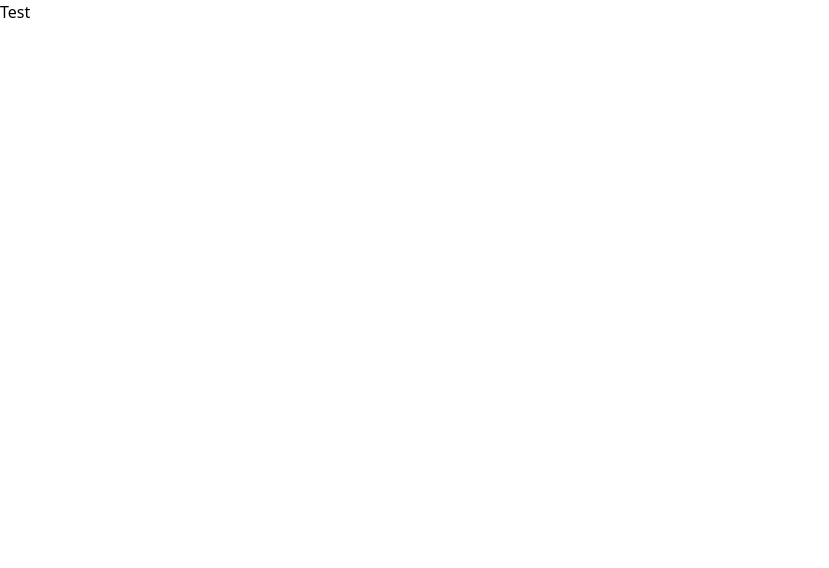
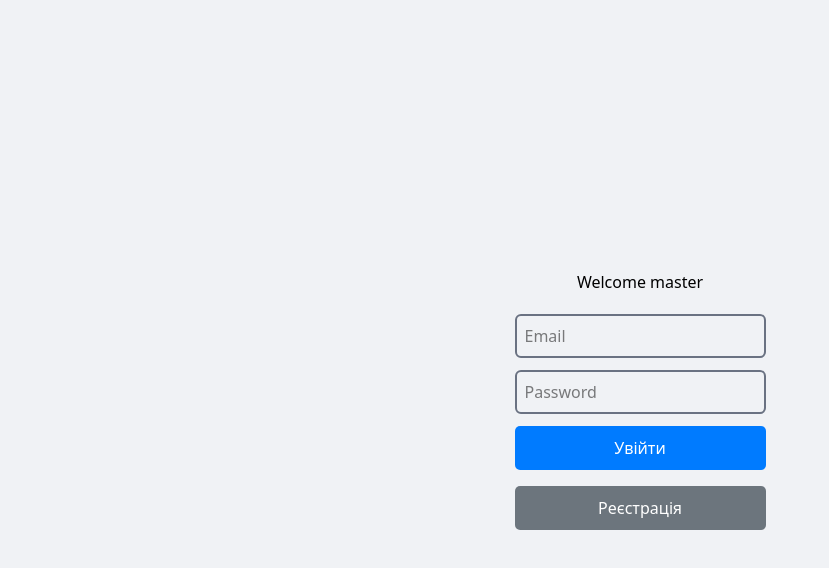
Before and after one commit to Kentypa/ETI-React-Learing-Again, a React app in the folder apps/frontend/: page / in a window 1280 px wide. Shown: the top 568 px of the page, without its empty margins (0-829 px from the left). Built offline with nearby package versions, Linux system fonts and the light colour scheme; the HTML template or start-up script is replaced by a standard one.

Commit message:
Setup Atomic Design Strucure

```diff
--- a/apps/frontend/src/routes/index.tsx
+++ b/apps/frontend/src/routes/index.tsx
@@ -1,9 +1,42 @@
 import { createFileRoute } from "@tanstack/react-router";
+import { Card } from "../shared/components/molecules/Card/Card";
+import { Input } from "../shared/components/atoms/Input/Input";
+import { Button } from "../shared/components/atoms/Button/Button";
 
 export const Route = createFileRoute("/")({
   component: HomeComponent,
 });
 
 function HomeComponent() {
-  return <main>Test</main>;
+  const handleLogin = () => {
+    alert("Logic of logic be later");
+  };
+
+  return (
+    <main className="flex justify-center items-center h-dvh bg-[#f0f2f5]">
+      <Card>
+        <h2 className="mb-5 text-center">Welcome master</h2>
+        <div className="mb-3">
+          <Input
+            className="border-2 border-gray-500 rounded-md p-2"
+            type="email"
+            placeholder="Email"
+          />
+        </div>
+        <div className="mb-3">
+          <Input
+            className="border-2 border-gray-500 rounded-md p-2"
+            type="password"
+            placeholder="Password"
+          />
+        </div>
+        <div className="flex flex-col gap-4">
+          <Button onClick={handleLogin} variant={"primary"}>
+            Увійти
+          </Button>
+          <Button variant={"secondary"}>Реєстрація</Button>
+        </div>
+      </Card>
+    </main>
+  );
 }
--- /dev/null
+++ b/apps/frontend/src/shared/components/atoms/Button/Button.module.css
@@ -0,0 +1,19 @@
+.button {
+  padding: 10px 20px;
+  border: none;
+  border-radius: 5px;
+  cursor: pointer;
+  font-size: 16px;
+  transition: opacity 0.3s;
+}
+.button:hover {
+  opacity: 0.8;
+}
+.primary {
+  background-color: #007bff;
+  color: white;
+}
+.secondary {
+  background-color: #6c757d;
+  color: white;
+}
--- /dev/null
+++ b/apps/frontend/src/shared/components/atoms/Button/Button.tsx
@@ -0,0 +1,23 @@
+import type { ButtonHTMLAttributes, FC, PropsWithChildren } from "react";
+import styles from "./Button.module.css";
+
+type ButtonProps = ButtonHTMLAttributes<HTMLButtonElement> & {
+  variant: "primary" | "secondary";
+  className?: string;
+};
+
+export const Button: FC<PropsWithChildren<ButtonProps>> = ({
+  children,
+  variant,
+  className = "",
+  ...otherProps
+}) => {
+  return (
+    <button
+      className={`${styles.button} ${styles[variant]}${className}`}
+      {...otherProps}
+    >
+      {children}
+    </button>
+  );
+};
--- /dev/null
+++ b/apps/frontend/src/shared/components/atoms/Input/Input.tsx
@@ -0,0 +1,19 @@
+import type { FC, InputHTMLAttributes } from "react";
+
+type LabelProps = {
+  label?: {
+    name: string;
+    className: string;
+  };
+};
+
+type InputProps = InputHTMLAttributes<HTMLInputElement> & LabelProps;
+
+export const Input: FC<InputProps> = ({ label, ...otherProps }) => {
+  return (
+    <label className={label?.className}>
+      {label?.name}
+      <input {...otherProps} />
+    </label>
+  );
+};
--- /dev/null
+++ b/apps/frontend/src/shared/components/molecules/Card/Card.module.css
@@ -0,0 +1,8 @@
+.card {
+  background: white;
+  border-radius: 8px;
+  box-shadow: 0 4px 6px rgba(0, 0, 0, 0.1);
+  padding: 24px;
+  max-width: 400px;
+  margin: 20px auto;
+}
--- /dev/null
+++ b/apps/frontend/src/shared/components/molecules/Card/Card.tsx
@@ -0,0 +1,13 @@
+import type { FC, PropsWithChildren } from "react";
+import styles from "./Card.module.css";
+
+type CardProps = {
+  className?: string;
+};
+
+export const Card: FC<PropsWithChildren<CardProps>> = ({
+  children,
+  className,
+}) => {
+  return <div className={`${styles.card}${className}`}>{children}</div>;
+};
--- a/apps/frontend/src/shared/ui/Button.tsx
+++ /dev/null
@@ -1,10 +0,0 @@
-import type { ButtonHTMLAttributes, FC, PropsWithChildren } from "react";
-
-type ButtonProps = ButtonHTMLAttributes<HTMLButtonElement>;
-
-export const Button: FC<PropsWithChildren<ButtonProps>> = ({
-  children,
-  ...otherProps
-}) => {
-  return <button {...otherProps}>{children}</button>;
-};
```
